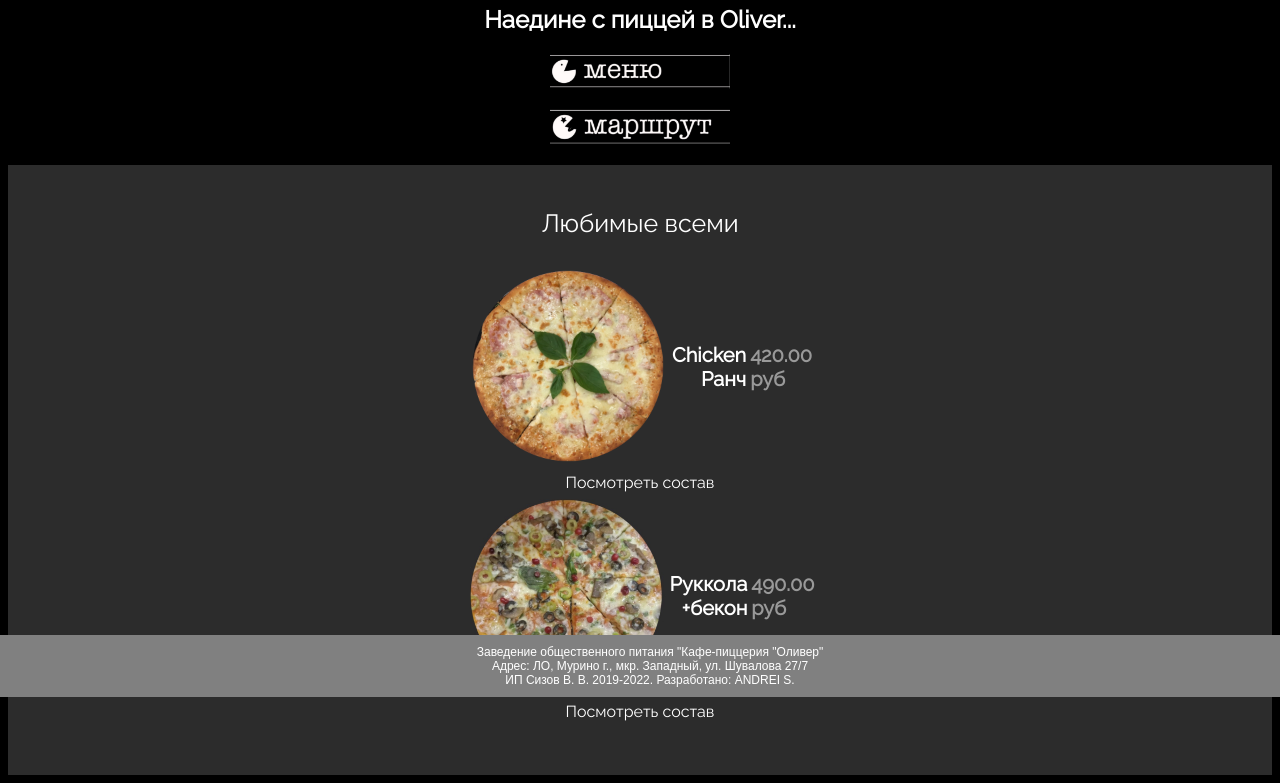
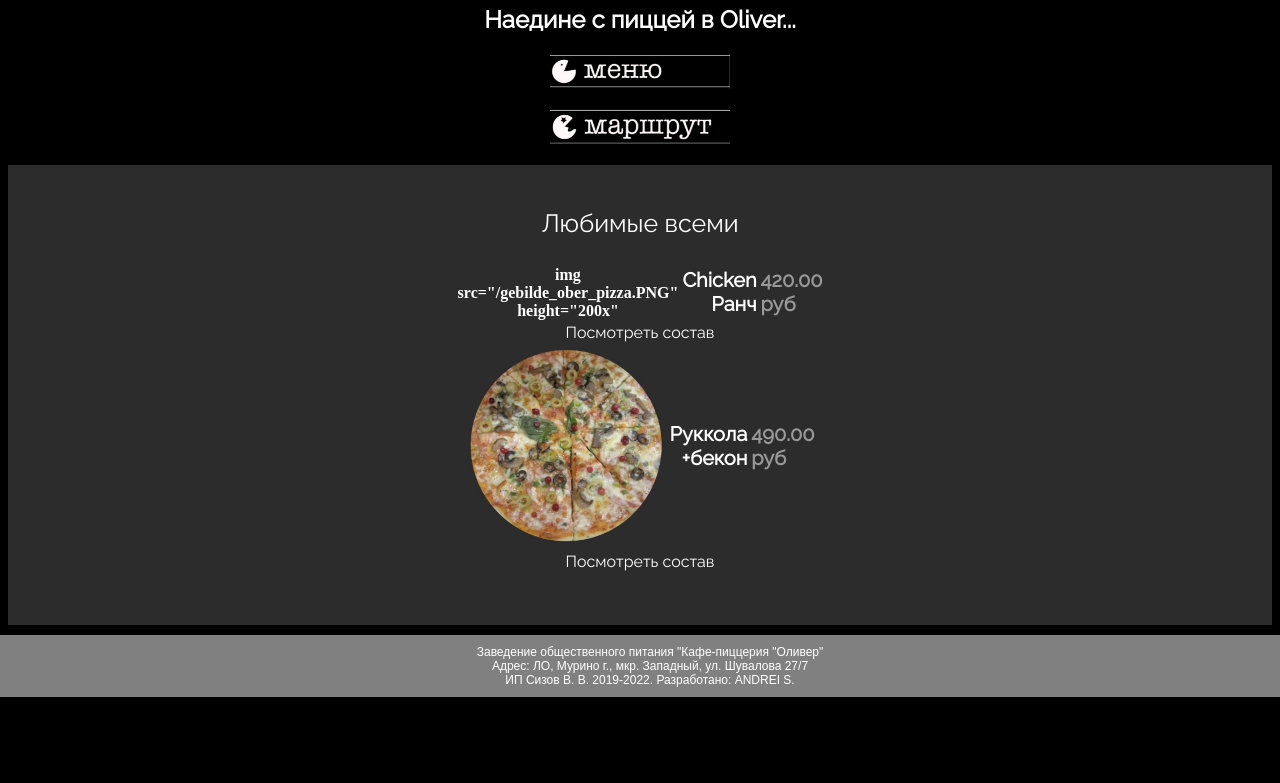
Before and after one commit to aetross/oldoliver, a plain HTML site: page html_cases/index.html in a window 1280 px wide. Shown: the part 103-886 px from the top of the page. After the commit the page ends 800 px from the top, so only its background shows below. Drawn offline with Linux system fonts and the light colour scheme.

Commit message:
Update index.html

```diff
--- a/html_cases/index.html
+++ b/html_cases/index.html
@@ -32,7 +32,7 @@
     <table id="bestseller" border="0px">
       <thead>
         <tr>
-          <th rowspan="2"><img src="/gebilde_ober_pizza.PNG" height="200x"></th>
+          <th rowspan="2">img src="/gebilde_ober_pizza.PNG" height="200x"</th>
           <th id="seller">Chicken Ранч</th>
             <th id="selnerin">420.00 руб
 
```
